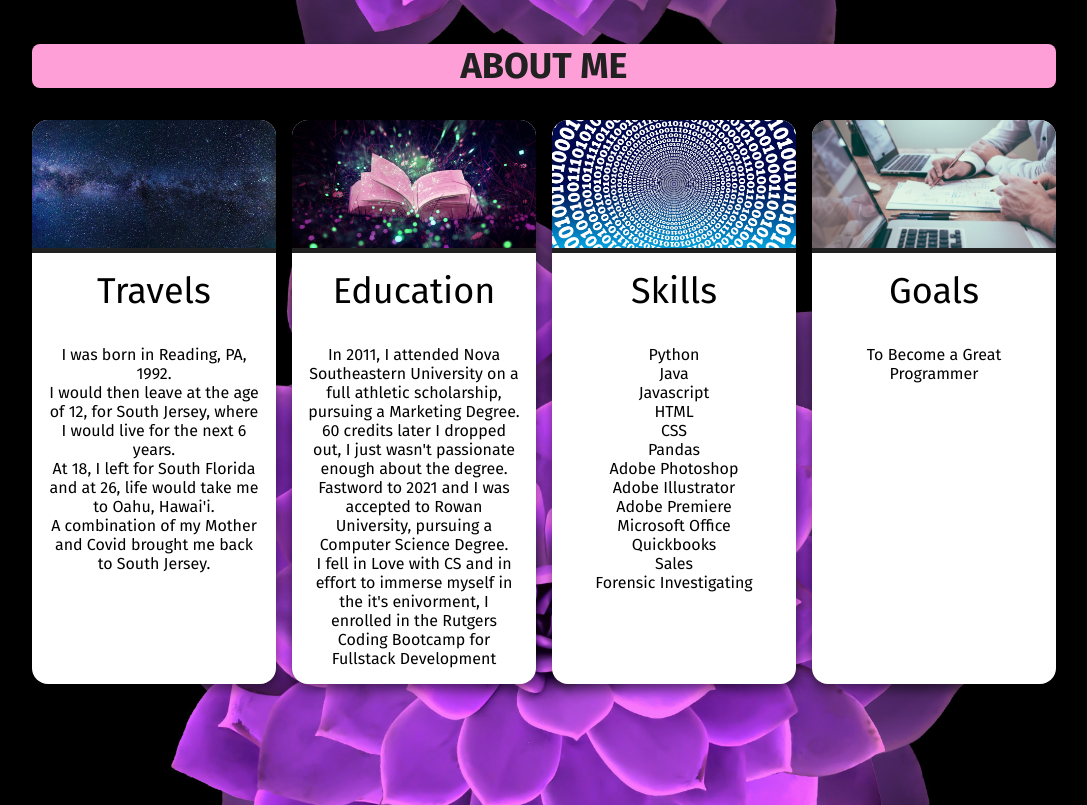
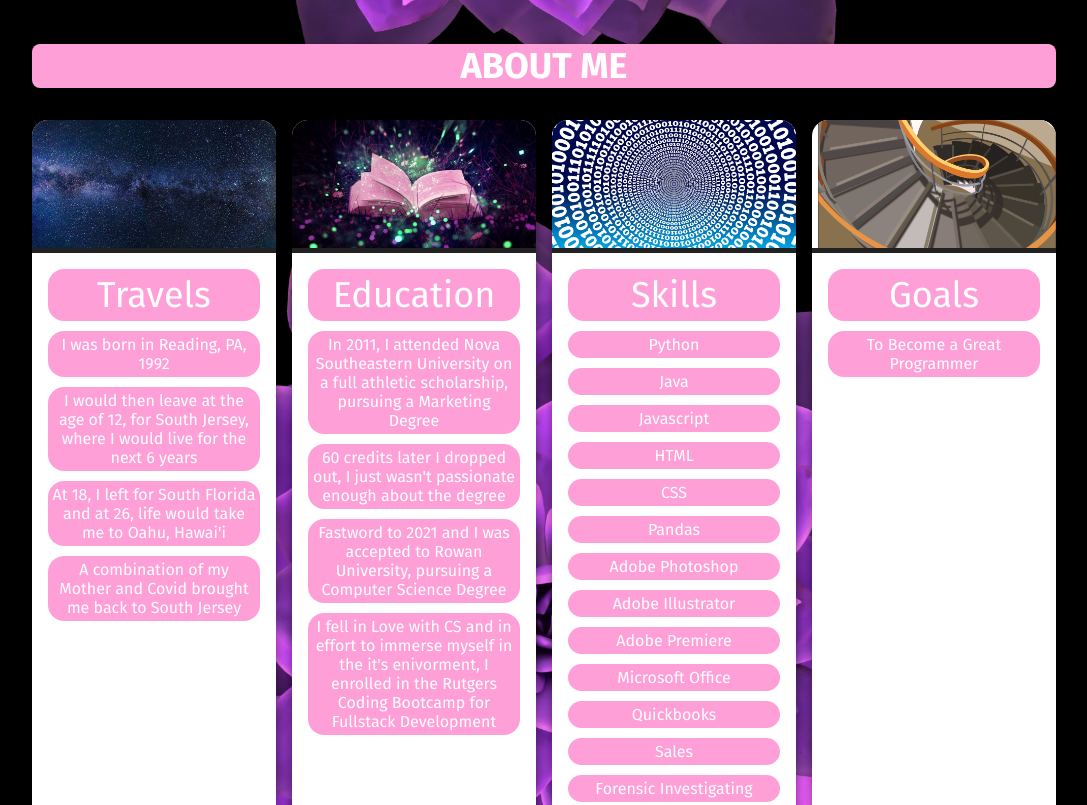
Before and after one commit to Ferrell4/landing_page02, a plain HTML site: page index.html in a window 1280 px wide. Shown: the part 820-1625 px from the top of the page, without its empty margins (96-1183 px from the left). Drawn offline with Linux system fonts and the light colour scheme.

Commit message:
CSS and HTML Update
Changed some colors and images
Restructured HTML in service section

```diff
--- a/assets/css/style.css
+++ b/assets/css/style.css
@@ -38,7 +38,7 @@ section h2 {
   text-transform: uppercase;
   font-size: 36px;
 
-  color: var(--dark);
+  color: white;
   background-color: var(--pink);
   border-radius: 8px;
   box-shadow: 0px 6px 12px rgba(0, 0, 0, 0.5);
@@ -88,7 +88,7 @@ header {
 
 header.is-scrolling {
   background-color: var(--dark);
-  opacity: 0.9;
+  opacity: 0.7;
   transition: 0.8s;
 }
 
@@ -148,7 +148,7 @@ nav.navBar a:hover {
   width: 100%;
 }
 
-nav.mobileBar {
+nav.mobileBar .menu{
   display: none;
   grid-template-rows: repeat(4, 1fr);
   text-align: center;
@@ -157,6 +157,7 @@ nav.mobileBar {
   display: none;
   text-align: center;
 }
+
 
 nav.mobileBar a {
   color: inherit;
@@ -260,9 +261,14 @@ main .container h3 {
 .services-grid .service .content {
   padding: 16px;
 }
-
+.services-grid .service .content h3,
 .services-grid .service .content ul li {
   list-style: none;
+  background-color: var(--pink);
+  margin-bottom: 10px;
+  padding: 4px;
+  border-radius: 16px;
+  color: white;
 }
 
 .projects {
@@ -297,6 +303,7 @@ main .container h3 {
   display: block;
   width: 100%;
   height: 50vh;
+
 }
 
 .projects .projects-grid .project .content {
@@ -327,9 +334,6 @@ main .container h3 {
   padding-bottom: 64px;
 }
 
-.contact .container h2 {
-  color: var(--dark);
-}
 
 .contact-grid {
   display: grid;
@@ -438,7 +442,7 @@ main .container h3 {
     display: none;
   }
 
-  nav.mobileBar {
+  nav.mobileBar .menu{
     display: grid;
   }
   main .container h1 {
--- a/index.html
+++ b/index.html
@@ -27,10 +27,12 @@
       <div class="mobileContainer">
         <h2><span>Ferrell's </span>Page</h2>
         <nav class="mobileBar">
-            <a href="#home">Home</a>
-            <a href="#services">About Me</a>
-            <a href="projects">Work</a>
-            <a href="contacts">Contact</a>
+        <div class="menu">
+          <a href="#home">Home</a>
+          <a href="#services">About Me</a>
+          <a href="projects">Work</a>
+          <a href="contacts">Contact</a>
+        </div>
         </nav>
       </div>
     </header>
@@ -61,12 +63,13 @@
               </figure>
               <div class="content">
                 <h3>Travels</h3>
-                <p>
-                 I was born in Reading, PA, 1992. <br> I would then leave at the age of 12,
-                 for South Jersey, where I would live for the next 6 years. <br>
-                 At 18, I left for South Florida and at 26, life would take me to Oahu, Hawai'i.<br>
-                 A combination of my Mother and Covid brought me back to South Jersey.
-                </p>
+                <ul>
+                  <li>I was born in Reading, PA, 1992</li>
+                  <li>I would then leave at the age of 12,
+                    for South Jersey, where I would live for the next 6 years</li>
+                  <li>At 18, I left for South Florida and at 26, life would take me to Oahu, Hawai'i</li>
+                  <li>A combination of my Mother and Covid brought me back to South Jersey</li>
+                </ul>
               </div>
             </div>
             <div class="service">
@@ -79,13 +82,12 @@
               </figure>
               <div class="content">
                 <h3>Education</h3>
-                <p>
-                 In 2011, I attended Nova Southeastern University on a full athletic scholarship, pursuing a Marketing Degree. <br>
-                 60 credits later I dropped out, I just wasn't passionate enough about the degree. <br>
-                 Fastword to 2021 and I was accepted to Rowan University, pursuing a Computer Science Degree. <br>
-                 I fell in Love with CS and in effort to immerse myself in the it's enivorment, I enrolled in the Rutgers Coding Bootcamp for Fullstack Development
-
-                </p>
+                <ul>
+                  <li>In 2011, I attended Nova Southeastern University on a full athletic scholarship, pursuing a Marketing Degree</li>
+                  <li> 60 credits later I dropped out, I just wasn't passionate enough about the degree</li>
+                  <li>Fastword to 2021 and I was accepted to Rowan University, pursuing a Computer Science Degree</li>
+                  <li>I fell in Love with CS and in effort to immerse myself in the it's enivorment, I enrolled in the Rutgers Coding Bootcamp for Fullstack Development</li>
+                </ul>
               </div>
             </div>
             <div class="service">
@@ -112,27 +114,23 @@
                     <li>Quickbooks</li>
                     <li>Sales</li>
                     <li>Forensic Investigating</li>
-                    <li></li>
-                    <li></li>
-                    <li></li>
                 </ul>
-                <p>
-                </p>
+
               </div>
             </div>
             <div class="service">
               <figure class="img-box">
                 <img
-                  src="./assets/images/service-4.jpg"
+                  src="./assets/images/stairs.png"
                   alt="Goals"
                   class="img"
                 />
               </figure>
               <div class="content">
                 <h3>Goals</h3>
-                <p>
-                  To Become a Great Programmer
-                </p>
+                <ul>
+                  <li>To Become a Great Programmer</li>
+                </ul>
               </div>
             </div>
           </div>
@@ -163,7 +161,7 @@
                 <div class="project">
                   <figure class="img-box">
                     <img
-                      src="./assets/images/twitter.svg"
+                      src="./assets/images/twitter.jpg"
                       alt="Skills"
                       class="img"
                     />
```
Also changed, not shown: assets/images/header.jpg (deleted), assets/images/mandala-3396997.jpg (deleted), assets/images/service-1.jpg (deleted), assets/images/service-2.jpg (deleted), assets/images/service-3.jpg (deleted), assets/images/service-4.jpg (deleted), assets/images/stairs.png (added), assets/images/twitter.jpg (added), assets/images/twitter.svg (deleted), assets/images/twitter2.svg (added).
